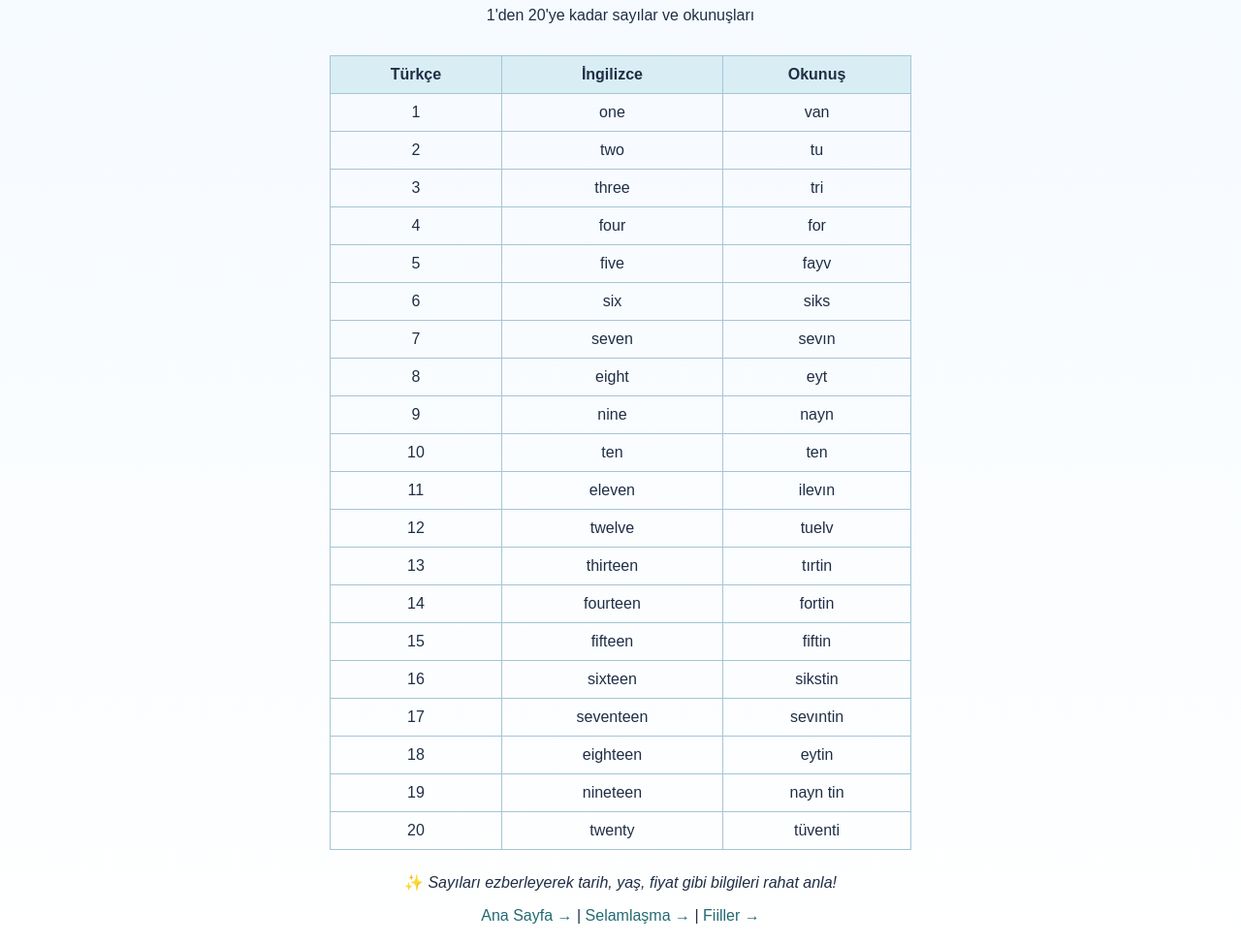
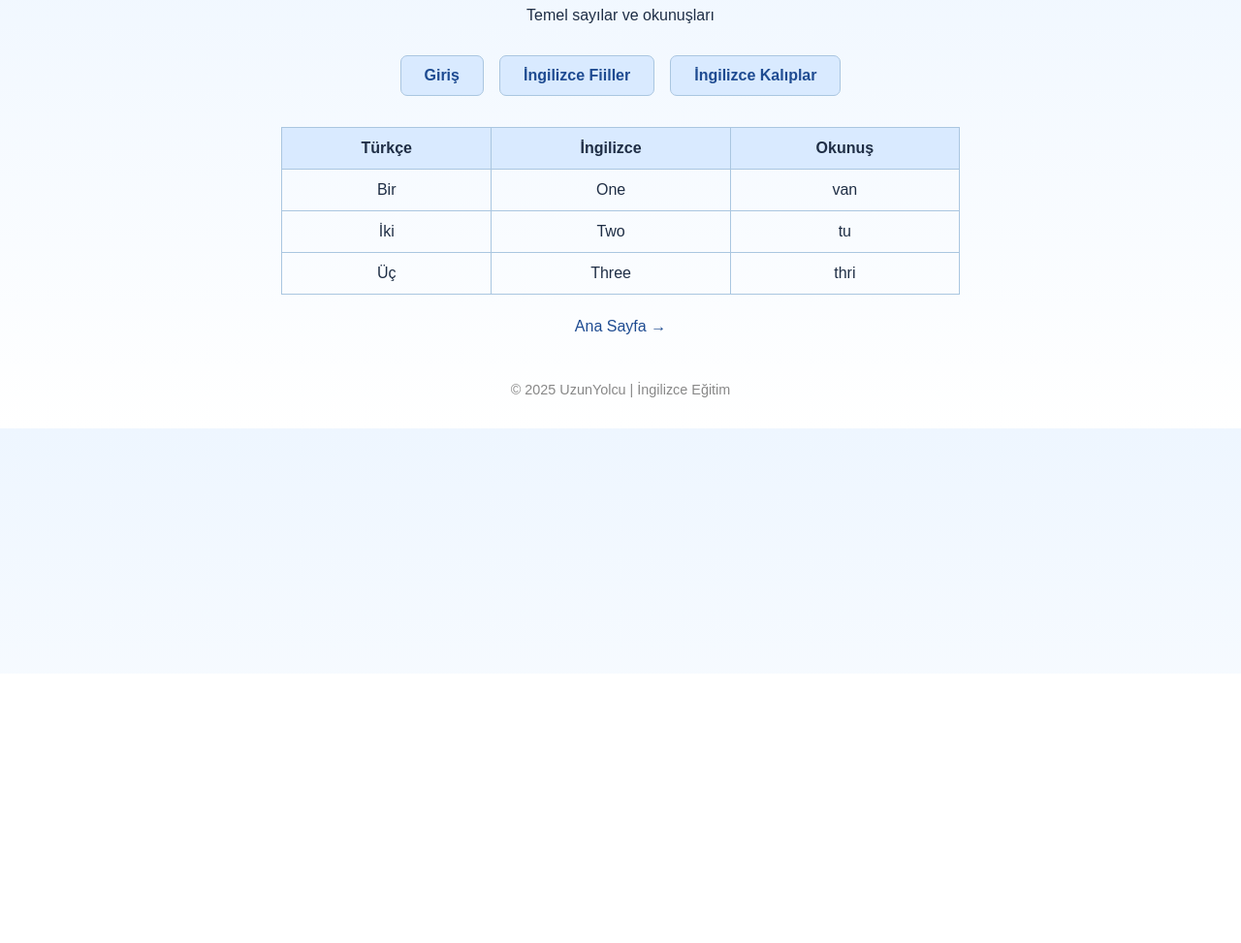
Before and after one commit to kuzeyuzun/uzunyolcu-site, a plain HTML site: page ingilizce_sayilar.html in a window 1280 px wide. Shown: the part 105-1078 px from the top of the page at 97% size. After the commit the page ends 800 px from the top, so only its background shows below. Drawn offline with Linux system fonts and the light colour scheme.

Commit message:
Add files via upload

```diff
--- a/ingilizce_sayilar.html
+++ b/ingilizce_sayilar.html
@@ -1,60 +1,35 @@
 <!DOCTYPE html>
 <html lang="tr">
 <head>
-  <meta charset="UTF-8">
-  <meta name="viewport" content="width=device-width, initial-scale=1.0">
-  <meta name="description" content="UzunYolcu | İngilizce sayılar ve okunuşlarıyla birlikte temel eğitim.">
+  <meta charset="UTF-8" />
+  <meta name="viewport" content="width=device-width, initial-scale=1.0" />
+  <meta name="description" content="UzunYolcu | İngilizce sayılar ve okunuşları." />
   <title>İngilizce Sayılar | UzunYolcu</title>
   <style>
-    body {
-      margin: 0;
-      font-family: Arial, sans-serif;
-      background: linear-gradient(to bottom, #f5faff, #ffffff);
-      color: #1f2e45;
-      padding: 2rem;
-    }
-    header {
-      text-align: center;
-      margin-bottom: 2rem;
-    }
-    h1 {
-      color: #246a73;
-    }
-    table {
-      width: 100%;
-      max-width: 600px;
-      margin: 0 auto;
-      border-collapse: collapse;
-    }
-    th, td {
-      border: 1px solid #a5c5d6;
-      padding: 10px;
-      text-align: center;
-    }
-    th {
-      background-color: #d9edf5;
-    }
-    footer {
-      margin-top: 3rem;
-      text-align: center;
-      font-size: 0.9rem;
-      color: #888;
-    }
-    a {
-      color: #246a73;
-      text-decoration: none;
-    }
-    a:hover {
-      text-decoration: underline;
-    }
+    body { margin: 0; font-family: Arial, sans-serif; background: linear-gradient(to bottom, #eef6ff, #ffffff); color: #1f2e45; padding: 2rem; }
+    header { text-align: center; margin-bottom: 2rem; }
+    h1 { color: #1e4b91; }
+    .alt-basliklar { display: flex; justify-content: center; gap: 1rem; margin: 1.5rem 0 2rem 0; flex-wrap: wrap; }
+    .alt-basliklar a { background: #d9eaff; color: #1e4b91; padding: 0.7rem 1.5rem; border-radius: 7px; text-decoration: none; font-weight: bold; transition: background 0.2s; border: 1px solid #aac6e0; }
+    .alt-basliklar a:hover { background: #bad6f4; }
+    table { width: 100%; max-width: 700px; margin: 0 auto; border-collapse: collapse; }
+    th, td { border: 1px solid #aac6e0; padding: 12px; text-align: center; }
+    th { background-color: #d9eaff; }
+    footer { margin-top: 3rem; text-align: center; font-size: 0.9rem; color: #888; }
+    a { color: #1e4b91; text-decoration: none; }
+    a:hover { text-decoration: underline; }
   </style>
 </head>
 <body>
   <header>
     <h1>İngilizce Sayılar</h1>
-    <p>1'den 20'ye kadar sayılar ve okunuşları</p>
+    <p>Temel sayılar ve okunuşları</p>
   </header>
-
+  <div class="alt-basliklar">
+    <a href="ingilizce.html">Giriş</a>
+    <a href="ingilizce_fiiller.html">İngilizce Fiiller</a>
+    <a href="ingilizce_kaliplar.html">İngilizce Kalıplar</a>
+  </div>
   <section>
     <table>
       <tr>
@@ -62,41 +37,29 @@
         <th>İngilizce</th>
         <th>Okunuş</th>
       </tr>
-      <tr><td>1</td><td>one</td><td>van</td></tr>
-      <tr><td>2</td><td>two</td><td>tu</td></tr>
-      <tr><td>3</td><td>three</td><td>tri</td></tr>
-      <tr><td>4</td><td>four</td><td>for</td></tr>
-      <tr><td>5</td><td>five</td><td>fayv</td></tr>
-      <tr><td>6</td><td>six</td><td>siks</td></tr>
-      <tr><td>7</td><td>seven</td><td>sevın</td></tr>
-      <tr><td>8</td><td>eight</td><td>eyt</td></tr>
-      <tr><td>9</td><td>nine</td><td>nayn</td></tr>
-      <tr><td>10</td><td>ten</td><td>ten</td></tr>
-      <tr><td>11</td><td>eleven</td><td>ilevın</td></tr>
-      <tr><td>12</td><td>twelve</td><td>tuelv</td></tr>
-      <tr><td>13</td><td>thirteen</td><td>tırtin</td></tr>
-      <tr><td>14</td><td>fourteen</td><td>fortin</td></tr>
-      <tr><td>15</td><td>fifteen</td><td>fiftin</td></tr>
-      <tr><td>16</td><td>sixteen</td><td>sikstin</td></tr>
-      <tr><td>17</td><td>seventeen</td><td>sevıntin</td></tr>
-      <tr><td>18</td><td>eighteen</td><td>eytin</td></tr>
-      <tr><td>19</td><td>nineteen</td><td>nayn tin</td></tr>
-      <tr><td>20</td><td>twenty</td><td>tüventi</td></tr>
+      <tr>
+        <td>Bir</td>
+        <td>One</td>
+        <td>van</td>
+      </tr>
+      <tr>
+        <td>İki</td>
+        <td>Two</td>
+        <td>tu</td>
+      </tr>
+      <tr>
+        <td>Üç</td>
+        <td>Three</td>
+        <td>thri</td>
+      </tr>
+      <!-- Daha fazla sayı eklenebilir -->
     </table>
-
     <p style="text-align: center; margin-top: 1.5rem;">
-      ✨ <em>Sayıları ezberleyerek tarih, yaş, fiyat gibi bilgileri rahat anla!</em>
-    </p>
-
-    <p style="text-align: center;">
-      <a href="index.html">Ana Sayfa &rarr;</a> |
-      <a href="ingilizce.html">Selamlaşma &rarr;</a> |
-      <a href="ingilizce_fiiller.html">Fiiller &rarr;</a>
+      <a href="index.html">Ana Sayfa &rarr;</a>
     </p>
   </section>
-
   <footer>
-    &copy; 2025 UzunYolcu | İngilizce Sayılar Sayfası
+    &copy; 2025 UzunYolcu | İngilizce Eğitim
   </footer>
 </body>
 </html>
```
